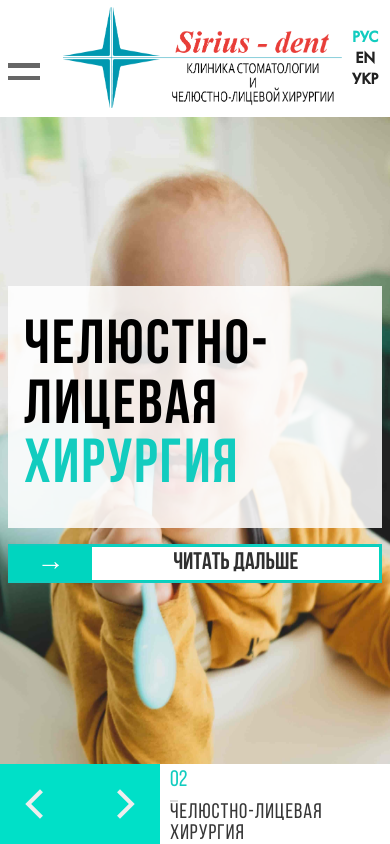
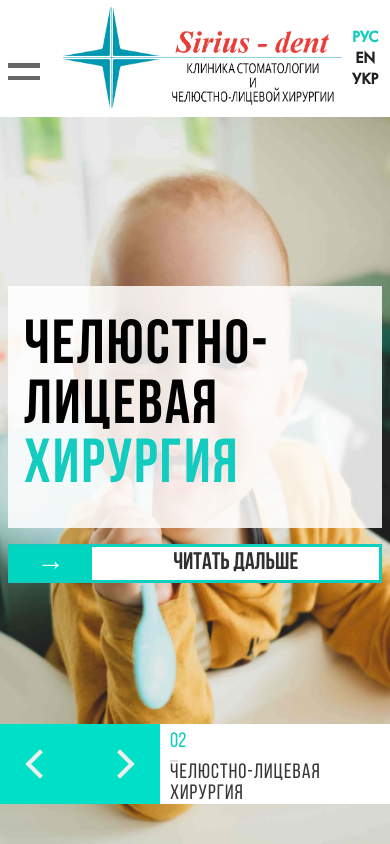
Before and after one commit to ilsrbn/nextjs-sirius, a Next.js app: page / in a window 390 px wide. Built offline with nearby package versions, Linux system fonts and the light colour scheme.

Commit message:
MAIN PAGE fixes

```diff
--- a/styles/Glavnaya.css
+++ b/styles/Glavnaya.css
@@ -121,6 +121,7 @@
   .nav__button {
     height: 5rem;
     width: 5rem;
+    bottom: 2.5rem;
   }
 
   .prev {
@@ -135,10 +136,15 @@
     left: 10rem;
     width: calc(100vw - 10rem);
     height: 5rem;
+    bottom: 2.5rem;
   }
 
   .nav__button__pagination .number {
-    font-size: 1.4rem;
+    font-size: 1.3rem;
+  }
+
+  .nav__button__pagination .description {
+    font-size: 1.3rem;
   }
 }
 /*--Navigation Buttons*/
```
